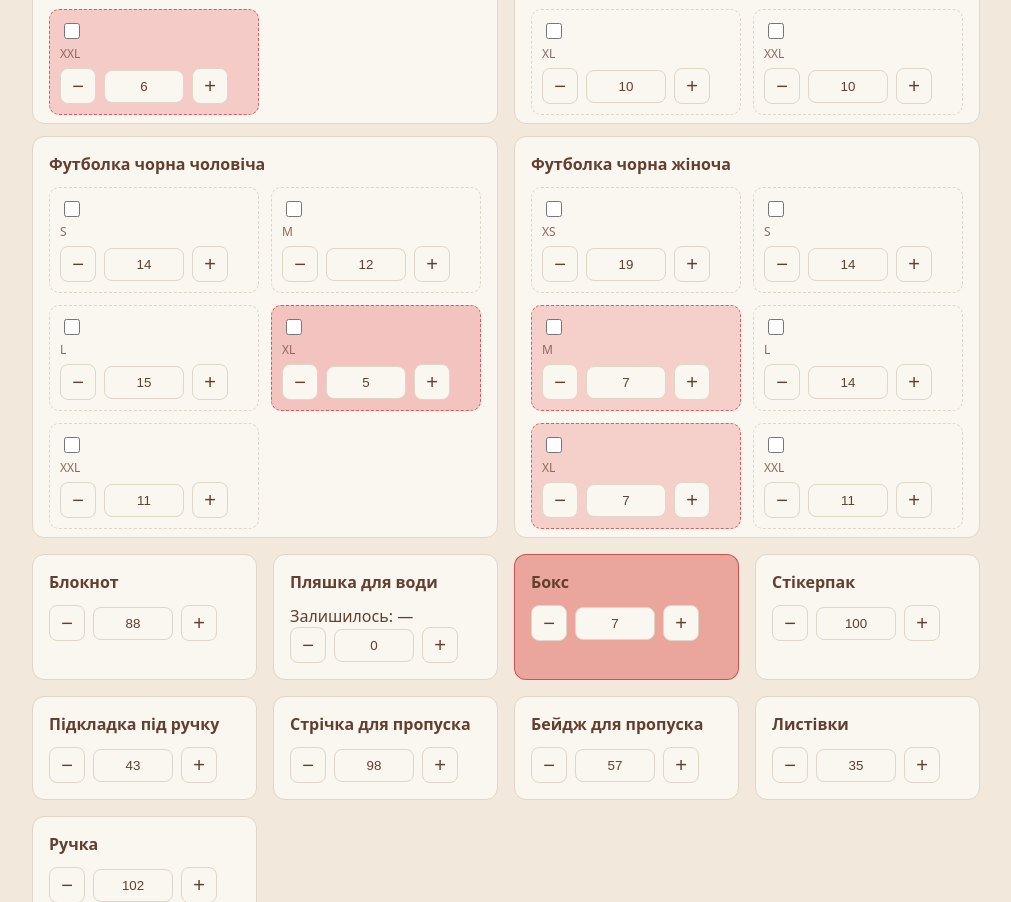
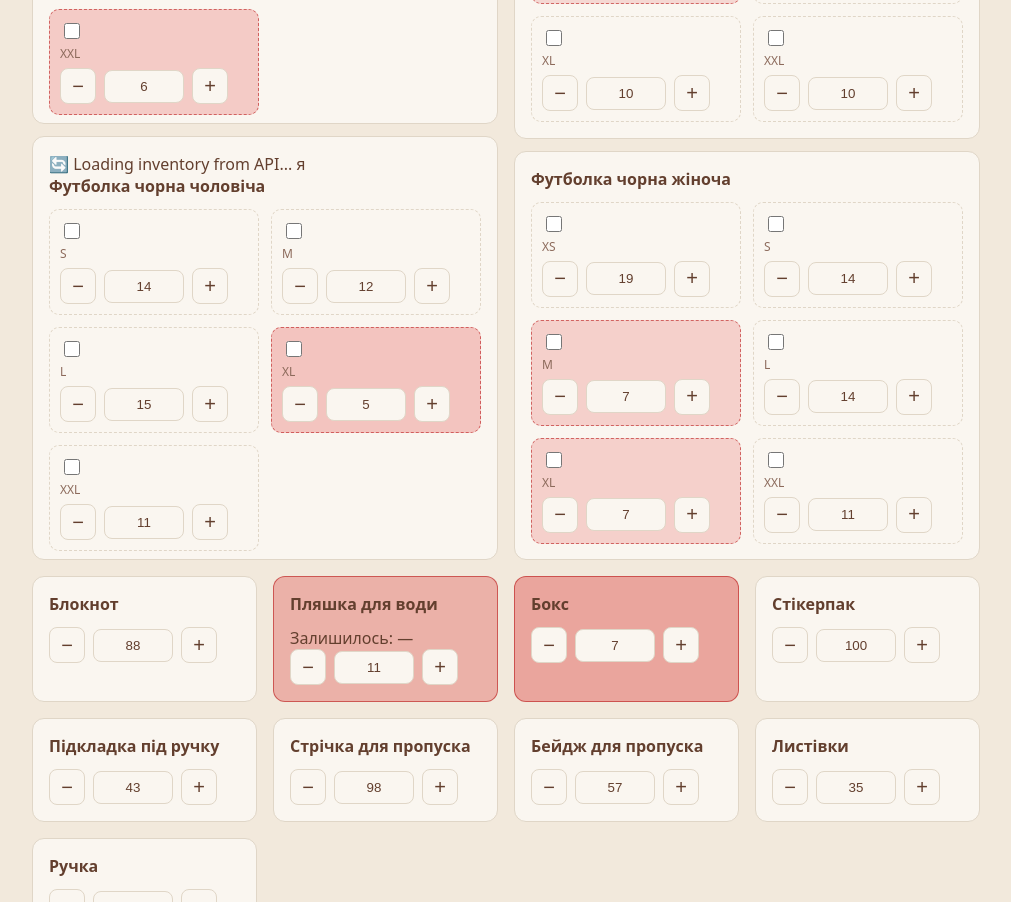
Before and after one commit to katerynasmola/merch-count, a website: page index.html in a window 1280 px wide. Shown: the part 422-1324 px from the top of the page, without its empty margins (134-1145 px from the left). Drawn offline with Linux system fonts and the light colour scheme; no server answers.

Commit message:
Fix HTML data-key attribute and improve error handling
- Add missing data-key attribute to water_bottle item
- Add validation for data-key in updateUI function
- Prevent errors when data-key is missing

```diff
--- a/index.html
+++ b/index.html
@@ -63,7 +63,8 @@
             </div>
 
             <!-- Футболка чорна чоловіча з розмірами -->
-            <div class="item item--group" data-key="tshirt_black_male" data-sku="mens_tshirt_black">
+            <div class="item item--group" data-key="tshirt_black_male" data-sku="mens_tshirt_black">🔄 Loading inventory from API...
+            я
               <div class="item__title">Футболка чорна чоловіча</div>
               <div class="sizes-grid">
                 <div class="size" data-size="S">
@@ -236,7 +237,7 @@
         </div>
 
       <!-- Пляшка для води -->
-<div class="item" data-sku="bottle" data-variant="default">
+<div class="item" data-key="water_bottle" data-sku="bottle" data-variant="default">
   <div class="item__title">Пляшка для води</div>
 
   <!-- покажемо актуальний залишок з БД -->
--- a/script.js
+++ b/script.js
@@ -203,6 +203,10 @@ function updateUI() {
     console.log('🎨 State keys:', Object.keys(state));
     $all('.item').forEach((el) => {
       const key = el.dataset.key;
+      if (!key) {
+        console.warn('Item element missing data-key attribute:', el);
+        return;
+      }
       const item = ITEMS.find((i) => i.key === key);
       if (!item) {
         console.warn('Item not found for key:', key);
```
